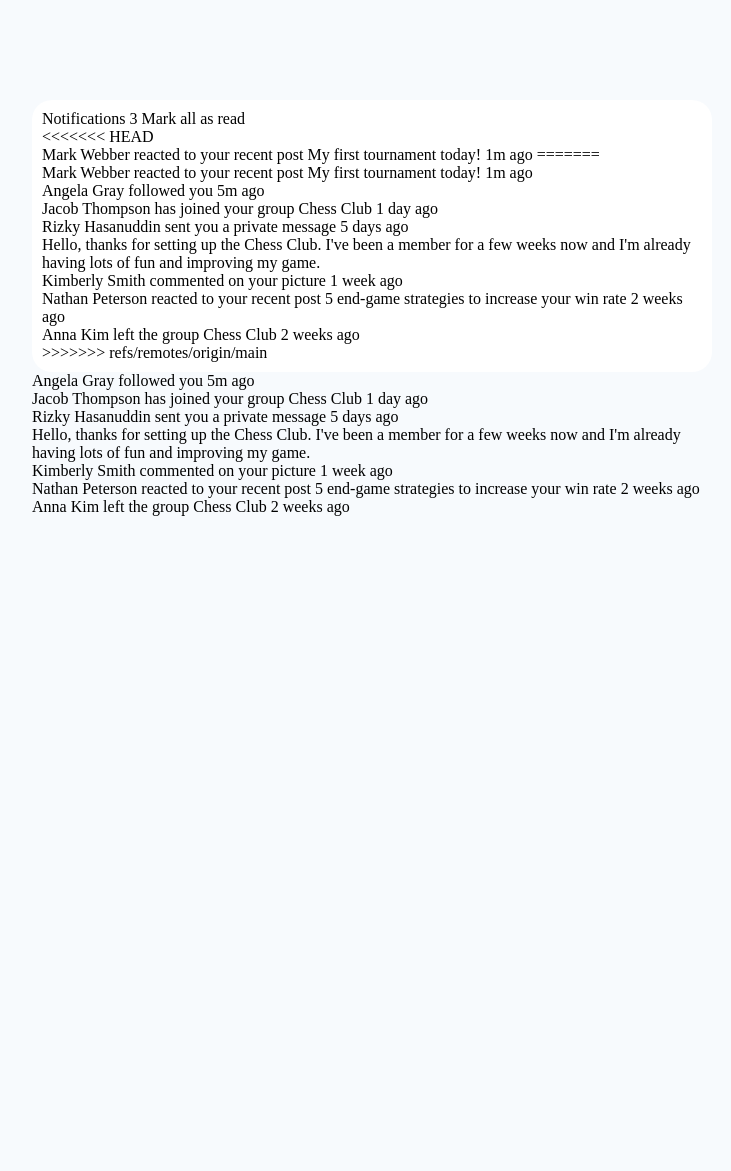
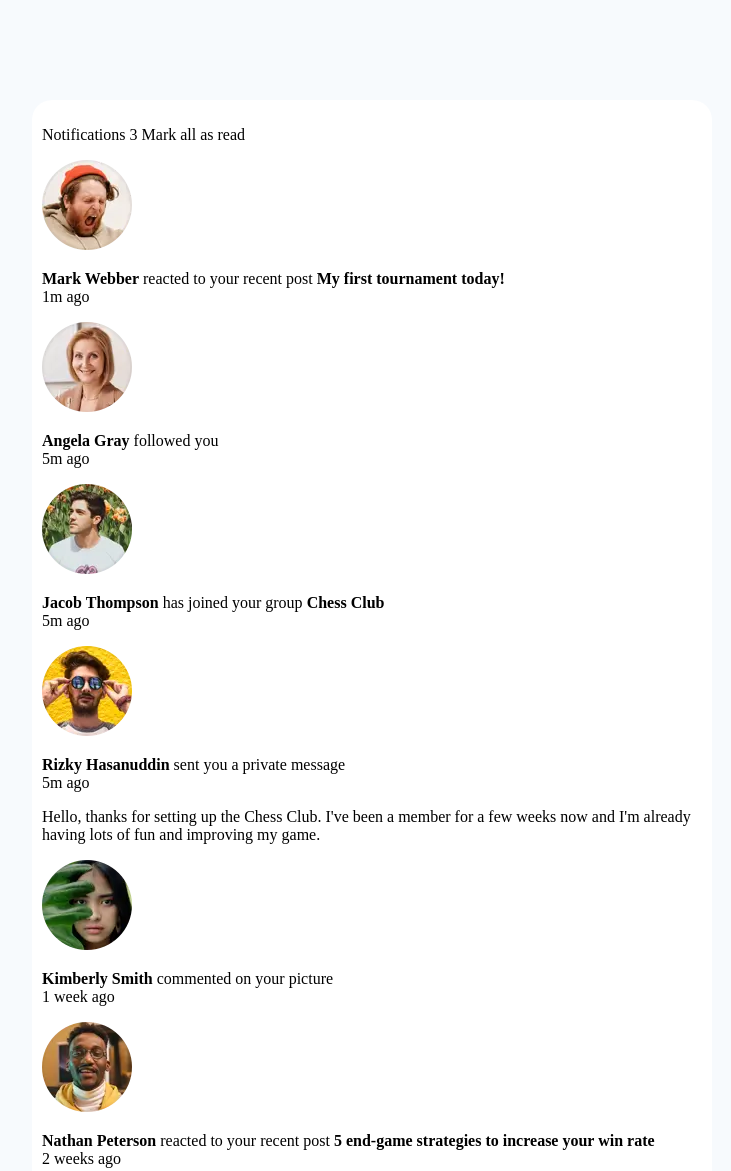
Before and after one commit to S-F-Waweru/NotificationPage1, a plain HTML site: page index.html in a window 1280 px wide. Shown: the top 1171 px of the page, without its empty margins (268-999 px from the left). Before the commit the page ends 800 px from the top, so only its background shows below. Drawn offline with Linux system fonts and the light colour scheme.

Commit message:
Added more divs

```diff
--- a/index.html
+++ b/index.html
@@ -7,7 +7,7 @@
   <link rel="icon" type="image/png" sizes="32x32" href="./assets/images/favicon-32x32.png">
   <link rel="stylesheet" href="style.css">
 
-  <title>Frontend Mentor | Notifications page</title>
+  <title>Frontend Mentor |  class="notification"Notifications page</title>
 
   <!-- Feel free to remove these styles or customise in your own stylesheet 👍 -->
   <!-- <style>
@@ -17,107 +17,78 @@
 </head>
 <body>
 
-  <nav></nav>
-
     <!-- Container Division -->
     <div class="container">
       <!-- heading -->
-      <div>
-        Notifications 3
-        Mark all as read
+      <div class="title">
+        <p> <span class="title_text">Notifications </span>
+        <span class="notification_count">3</span>
+       <Span class="title_read_text">Mark all as read</Span></p>
+
       </div>
 
-<<<<<<< HEAD
-      <div>
-        Mark Webber reacted to your recent post My first tournament today!
-        1m ago
-=======
-  <div>
-      Mark Webber reacted to your recent post My first tournament today!
-      1m ago
+  <div class="notification">
+    <img src="assets\images\avatar-mark-webber.webp" alt="mark webbber">
+    <p><b>Mark Webber</b> reacted to your recent post <b>My first tournament today!</b><br>
+      1m ago</p>
 
   </div>
 
-  <div>
-    Angela Gray followed you
-        5m ago
-  </div>
-
-  <div>
-    Jacob Thompson has joined your group Chess Club
-        1 day ago
-  </div>
-
-  <div>
-    Rizky Hasanuddin sent you a private message
-    5 days ago
-    <!-- PRivate message -->
-    <div>
-      Hello, thanks for setting up the Chess Club. I've been a member for a few weeks now and
-    I'm already having lots of fun and improving my game.
-    </div>
-
+  <div class="notification">
+    <img src="assets\images\avatar-angela-gray.webp" alt="">
+    <p><b>Angela Gray</b> followed you<br>
+      5m ago</p>
 
   </div>
 
 
-  <div>
-    Kimberly Smith commented on your picture
-        1 week ago
-  </div>
+  <div class="notification">
+    <img src="assets\images\avatar-jacob-thompson.webp" alt="">
+    <p><b>Jacob Thompson</b> has joined your group <b>Chess Club</b><br>
+      5m ago</p>
 
-  <div>
-    Nathan Peterson reacted to your recent post 5 end-game strategies to increase your win rate
-        2 weeks ago
   </div>
 
 
-  <div>
-      Anna Kim left the group Chess Club
-        2 weeks ago
+  <div class="notif">
+
+    <img src="assets\images\avatar-rizky-hasanuddin.webp" alt="">
+    <p><b>Rizky Hasanuddin</b> sent you a private message <br>
+      5m ago</p>
+  </div>
+
+    <!-- PRivate message -->
+    <div class="pmessage">
+      <p>Hello, thanks for setting up the Chess Club. I've been a member for a few weeks now and
+        I'm already having lots of fun and improving my game.</p>
+    </div>
+
+
+
+
+  <div class="notif">
+
+    <img src="assets\images\avatar-kimberly-smith.webp" alt="">
+    <p><b>Kimberly Smith</b> commented on your picture <br>
+      1 week ago</p>
   </div>
 
 
+  <div class="notif">
+
+    <img src="assets\images\avatar-nathan-peterson.webp" alt="">
+    <p><b>Nathan Peterson</b> reacted to your recent post <b>5 end-game strategies to increase your win rate</b><br>
+      2 weeks ago</p>
   </div>
->>>>>>> refs/remotes/origin/main
 
-      </div>
+  <div class="notif">
 
-      <div>
-        Angela Gray followed you
-        5m ago
-      </div>
+    <img src="assets\images\avatar-anna-kim.webp" alt="">
+    <p><b>Anna Kim</b> left the group <b>Chess Club</b><br>
+      2 weeks ago</p>
+  </div>
 
-      <div>
-        Jacob Thompson has joined your group Chess Club
-        1 day ago
-      </div>
-
-      <div>
-        Rizky Hasanuddin sent you a private message
-        5 days ago
-      </div>
-
-          <!-- PRivate message -->
-      <div>
-      Hello, thanks for setting up the Chess Club. I've been a member for a few weeks now and
-      I'm already having lots of fun and improving my game.
-      </div>
-
-      <div>
-       Kimberly Smith commented on your picture
-       1 week ago
-      </div>
-
-      <div>
-       Nathan Peterson reacted to your recent post 5 end-game strategies to increase your win rate
-        2 weeks ago
-      </div>
-
-      <div>
-      Anna Kim left the group Chess Club
-        2 weeks ago
-      </div>
+  </div>
 
 
   <!-- <div class="attribution">
```
